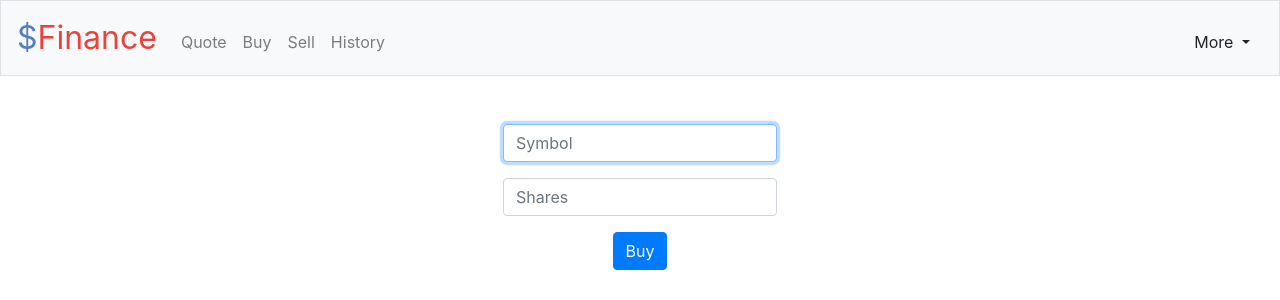
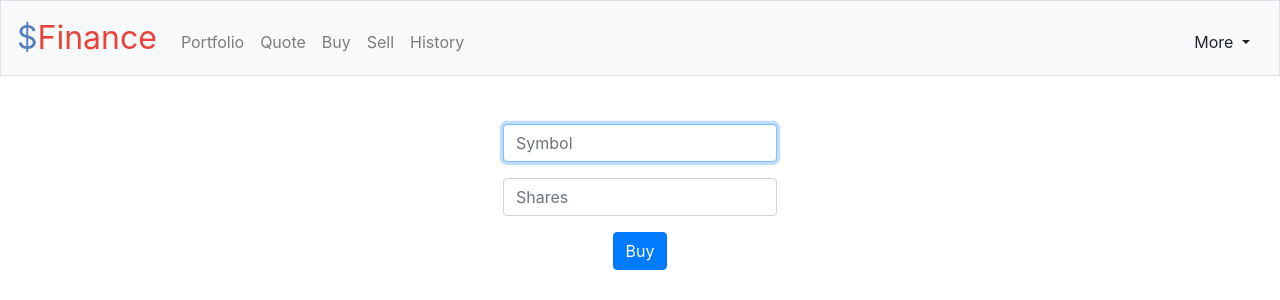
Before and after one commit to yogeshsingh101200/finance, a Flask app: page /buy in a window 1280 px wide. Shown: the top 300 px of the page. Run offline with Flask 2, Linux system fonts and the light colour scheme; the visitor is signed in with stand-in values (Sample User, id 1); some libraries are stand-ins or nearby versions.

Commit message:
style tweak

```diff
--- a/templates/layout.html
+++ b/templates/layout.html
@@ -39,27 +39,26 @@
         <div class="collapse navbar-collapse" id="navbar">
             {% if session.user_id %}
             <ul class="navbar-nav mr-auto mt-2">
-                <li class="nav-item"><a class="nav-link" href="/quote">Quote</a></li>
-                <li class="nav-item"><a class="nav-link" href="/buy">Buy</a></li>
-                <li class="nav-item"><a class="nav-link" href="/sell">Sell</a></li>
-                <li class="nav-item"><a class="nav-link" href="/history">History</a></li>
+                <li class="nav-item"><a href="{{url_for('index')}}" class="nav-link">Portfolio</a></li>
+                <li class="nav-item"><a href="{{url_for('quote')}}" class="nav-link">Quote</a></li>
+                <li class="nav-item"><a href="{{url_for('buy')}}" class="nav-link">Buy</a></li>
+                <li class="nav-item"><a href="{{url_for('sell')}}" class="nav-link">Sell</a></li>
+                <li class="nav-item"><a href="{{url_for('history')}}" class="nav-link">History</a></li>
             </ul>
-            <!--<ul class="navbar-nav ml-auto mt-2">-->
             <div class="dropdown ml-auto mt-2">
                 <a class="btn btn-light dropdown-toggle" role="button" id="dropdownMenuLink" data-toggle="dropdown"
                     aria-haspopup="true" aria-expanded="false">
                     More
                 </a>
                 <div class="dropdown-menu dropdown-menu-right" aria-labelledby="dropdownMenuLink">
-                    <a class="dropdown-item" href="/logout">Log Out</a>
-                    <a class="dropdown-item" href="/change">Change Password</a>
+                    <a href="{{url_for('logout')}}" class="dropdown-item">Log Out</a>
+                    <a href="{{url_for('change')}}" class="dropdown-item">Change Password</a>
                 </div>
             </div>
-            <!--</ul>-->
             {% else %}
             <ul class="navbar-nav ml-auto mt-2">
-                <li class="nav-item"><a class="nav-link" href="/register">Register</a></li>
-                <li class="nav-item"><a class="nav-link" href="/login">Log In</a></li>
+                <li class="nav-item"><a href="{{url_for('register')}}" class="nav-link">Register</a></li>
+                <li class="nav-item"><a href="{{url_for('login')}}" class="nav-link">Log In</a></li>
             </ul>
             {% endif %}
         </div>
@@ -69,7 +68,7 @@
     <header>
         <div class="alert alert-info alert-dismissible border text-center fade show" role="alert">
             {{ get_flashed_messages() | join(" ") }}
-            <button type="button" class="close" data-dismiss="alert" aria-label="Close">
+            <button type=" button" class="close" data-dismiss="alert" aria-label="Close">
                 <span aria-hidden="true">&times;</span>
             </button>
         </div>
```
